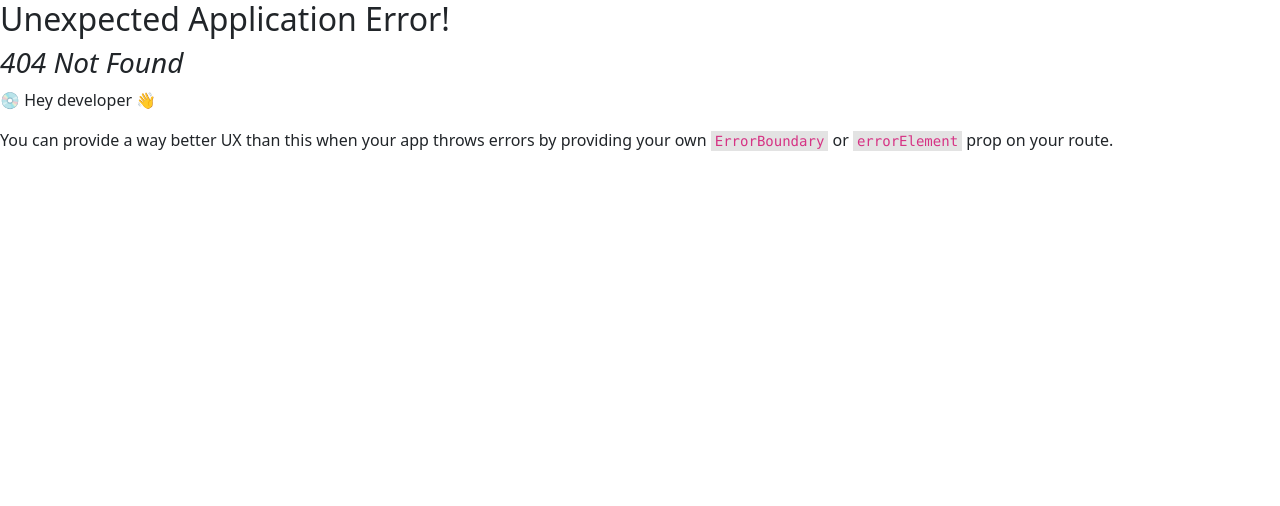
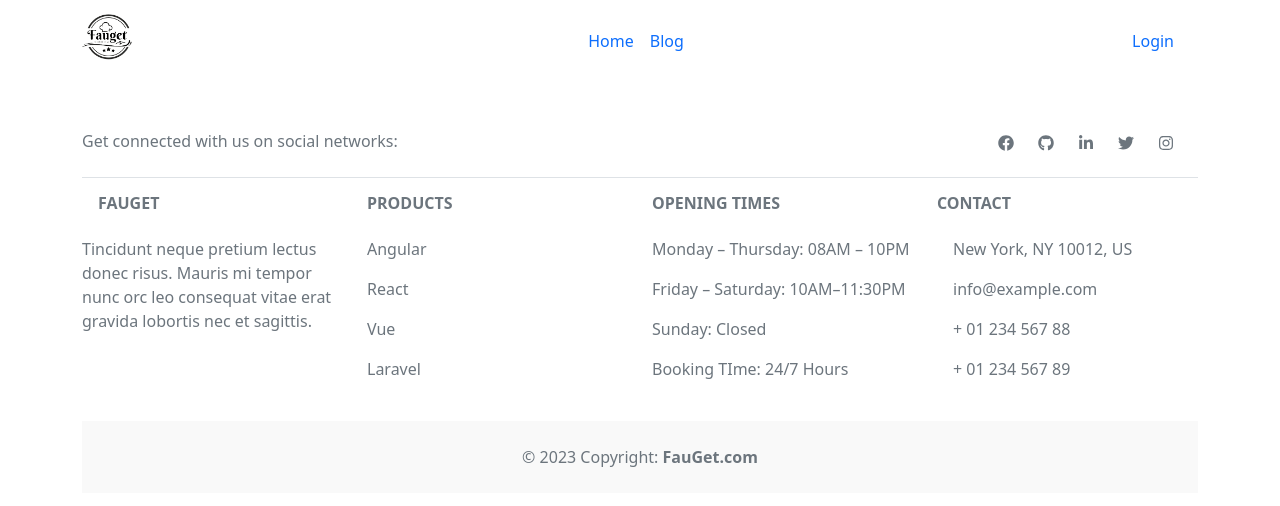
Before and after one commit to Yeakub1/chef-guru, a React (Vite) app: page /chef in a window 1280 px wide. Before the commit this address had no page. Shown: the top 506 px of the page. Built offline with nearby package versions, Linux system fonts and the light colour scheme.

Commit message:
layout design

```diff
--- /dev/null
+++ b/src/components/Layout/ChefDetails.jsx
@@ -0,0 +1,16 @@
+import React from "react";
+import { Outlet } from "react-router-dom";
+import Header from "../Home/Header/Header";
+import Footer from "../Home/Footer/Footer";
+
+const ChefDetails = () => {
+  return (
+    <div>
+      <Header></Header>
+      <Outlet></Outlet>
+      <Footer></Footer>
+    </div>
+  );
+};
+
+export default ChefDetails;
--- /dev/null
+++ b/src/components/Pages/Chef/Chef.jsx
@@ -0,0 +1,11 @@
+import React from 'react';
+
+const Chef = () => {
+    return (
+        <div>
+            <h1>Chef details comming soon</h1>
+        </div>
+    );
+};
+
+export default Chef;
```
Also changed, not shown: src/main.jsx (+13 -1 lines).
